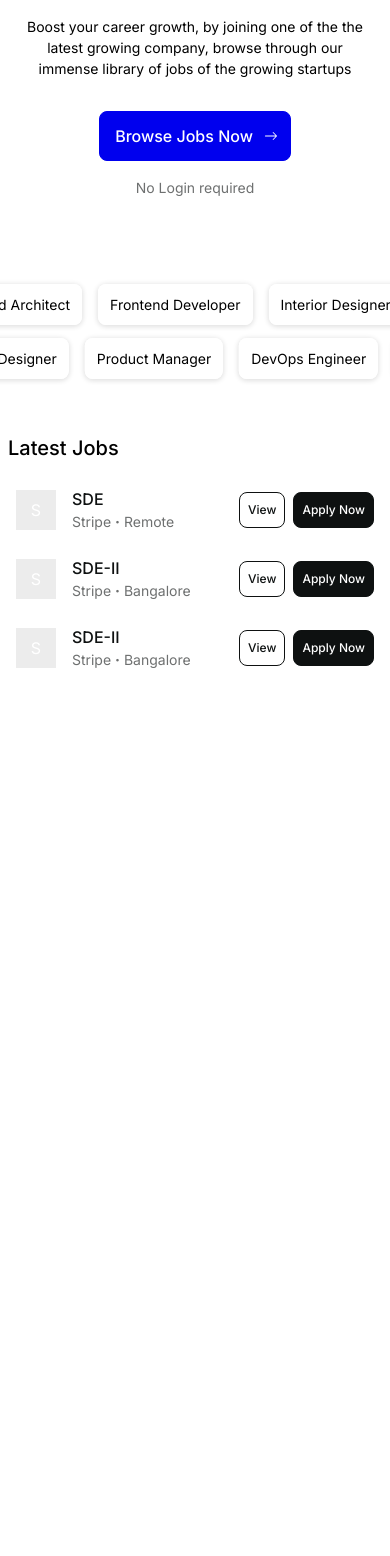
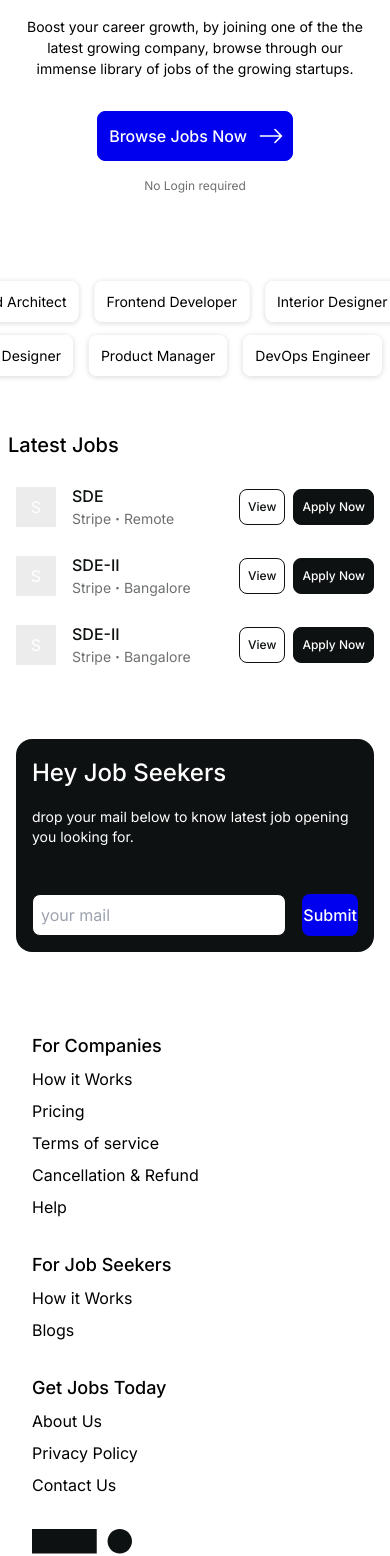
Before and after one commit to jobfinder456/Frontend, a Next.js app: page / in a window 390 px wide. Shown: the part 237-1793 px from the top of the page. Before the commit the page ends 931 px from the top, so only its background shows below. Built offline with nearby package versions, Linux system fonts and the light colour scheme.

Commit message:
landing page done

```diff
--- a/src/app/job/[id]/page.jsx
+++ b/src/app/job/[id]/page.jsx
@@ -4,10 +4,10 @@ import axios from 'axios'
 import Navbar from '@/components/Navbar'
 import toast, { Toaster } from 'react-hot-toast';
 import NotFound from '@/components/NotFound';
+import EmailCollector from '@/components/EmailCollector';
 
 function Page() {
 
-  const [email, setEmail] = useState('')
   const [notFound, setNotFound] = useState(false);
     const [details, setDetails] = useState({})
   useEffect( () => {
@@ -31,21 +31,7 @@ function Page() {
 
   }, [])
 
-  async function submitMail () {
-    if(!email) {
-      toast('Enter email please')
-      console.log("provide email")
-      return
-    }
 
-    try {
-      toast('🟢 Email submitted successfully')
-      const response = await axios.post(`${process.env.NEXT_PUBLIC_BACK_URL}/api/v1/insert-user-email`, {email: email})
-      console.log(response)
-    } catch (error) {
-      console.log(error)
-    }
-  }
 
   if (notFound) {
     return <NotFound></NotFound>;
@@ -109,16 +95,7 @@ function Page() {
                       <h3 className='bg-accent-blue-1 text-center w-[100%] p-[1rem] rounded-[12px] font-medium'>Apply for this job</h3>
                    </a>
 
-                   <div className='bg-background p-[1rem] rounded-[16px] flex flex-col gap-[1rem]'>
-
-                         <label htmlFor='email' className=' font-medium text-base-1 mb-[1rem]'> Be the first one to apply any job. We will send you similar job post Supafast!</label>
-                         <input type="text" placeholder='your mail' id='email' autoComplete='off'
-                                 className='w-[100%] border border-base-1 p-[0.8rem] rounded-[12px]'
-                                 onChange={e => {setEmail(e.target.value)}}
-                         />
-                         <button className='bg-base-1 text-white font-medium rounded-[8px] py-[1rem]' onClick={submitMail}>Submit</button>
-
-                   </div>
+                   <EmailCollector isHome={true}></EmailCollector>
 
                   </div>
 
--- a/src/app/page.js
+++ b/src/app/page.js
@@ -3,6 +3,7 @@ import JobCard from "@/components/JobCard";
 import Link from "next/link";
 import { BsArrowRight } from "react-icons/bs";
 import Marquee from "@/components/Marquee";
+import EmailCollector from "@/components/EmailCollector";
 
 export default function Home() {
   const latestPosts = [
@@ -33,7 +34,7 @@ export default function Home() {
   ];
 
   return (
-    <div className="max-w-[73.75rem] mx-auto flex flex-col items-center justify-center gap-[2rem] overflow-x-hidden">
+    <div className="max-w-[73.75rem] mx-auto flex flex-col items-center justify-center gap-[2rem] overflow-x-hidden mb-[2rem]">
       <Navbar />
 
       <div className="w-[100%] text-center flex flex-col items-center justify-center gap-[1rem] p-[1rem] mt-[1rem]">
@@ -45,11 +46,11 @@ export default function Home() {
         <h3 className="md:px-[4rem] text-[14px] md:text-[20px] ">
           Boost your career growth, by joining one of the the latest growing
           company, browse through our immense library of jobs of the growing
-          startups{" "}
+          startups.
         </h3>
 
         <div
-          className="w-[12rem] md:w-[16rem] browse-button ease-in-out flex items-center justify-center gap-[0.5rem] md:gap-[1rem] mt-[1rem] text-[16px] md:text-[20px] p-[12px] md:p-[16px] button-primary bg-accent-blue-1 border-accent-blue-1 active:w-[80%] focus:w-[80%]"
+          className=" browse-button ease-in-out flex items-center justify-center gap-[0.5rem] md:gap-[1rem] mt-[1rem] text-[16px] md:text-[20px] p-[8px] md:p-[16px] button-primary bg-accent-blue-1 border-accent-blue-1 active:w-[80%] focus:w-[80%]"
           style={{
             transition: "width 2s ease",
           }}
@@ -58,9 +59,9 @@ export default function Home() {
             Browse Jobs Now{" "}
           </Link>
 
-          <BsArrowRight />
+          <BsArrowRight size={32} />
         </div>
-        <p className="text-base-2 text-[14px]">No Login required</p>
+        <p className="text-base-2 text-[12px] md:text-[14px]">No Login required</p>
       </div>
 
       <Marquee></Marquee>
@@ -81,6 +82,63 @@ export default function Home() {
           ))}
         </div>
       </div>
+
+      <div className="w-[100%] p-[1rem] md:p-[2rem]">
+        <div className=" bg-base-1 flex flex-col p-[1rem] md:p-[2rem] rounded-[1rem] gap-[1rem]">
+        <h1 className="text-white text-[1.5rem] md:text-[2rem] font-medium">Hey Job Seekers</h1>
+
+        <h5 className="text-white text-[14px] md:text-[1.2rem] leading-[1.2rem] w-[100%] md:w-[40%] mb-[2rem]">
+          drop your mail below to know latest job opening you looking for.
+        </h5>
+
+        <EmailCollector isHome={false}></EmailCollector>
+        </div>
+      </div>
+
+      <div className="w-[100%] flex flex-col-reverse md:flex-row gap-[2rem] md:justify-between items-start p-[2rem] text-[14px] md:text-[16px]">
+
+        <img src="/images/logo.svg" className="w-[100px] md:self-end"></img>
+
+        <div className="flex flex-col text-[1rem] gap-[0.5rem] md:gap-[1rem]">
+
+          <h3 className="text-[18px] font-medium">Get Jobs Today</h3>
+
+          <h5>About Us</h5>
+
+          <h5>Privacy Policy</h5>
+
+          <h5>Contact Us</h5>
+
+        </div>
+
+        <div className="flex flex-col text-[1rem] gap-[0.5rem] md:gap-[1rem]">
+
+          <h3 className="text-[18px] font-medium">For Job Seekers</h3>
+
+          <h5>How it Works</h5>
+
+          <h5>Blogs</h5>
+
+        </div>
+
+        <div className="flex flex-col text-[1rem] gap-[0.5rem] md:gap-[1rem]">
+
+          <h3 className="text-[18px] font-medium">For Companies</h3>
+
+          <h5>How it Works</h5>
+
+          <h5>Pricing</h5>
+
+          <h5>Terms of service</h5>
+
+          <h5>Cancellation & Refund</h5>
+
+          <h5>Help</h5>
+
+        </div>
+
+      </div>
+
     </div>
   );
 }
--- /dev/null
+++ b/src/components/EmailCollector.jsx
@@ -0,0 +1,60 @@
+"use client"
+import React, { useState } from 'react'
+import axios from 'axios'
+import toast, { Toaster } from 'react-hot-toast';
+
+function EmailCollector({isHome}) {
+
+    const [email, setEmail] = useState('')
+
+    async function submitMail () {
+        if(!email) {
+          toast('Enter email please')
+          console.log("provide email")
+          return
+        }
+
+        try {
+          toast('🟢 Email submitted successfully')
+          const response = await axios.post(`${process.env.NEXT_PUBLIC_BACK_URL}/api/v1/insert-user-email`, {email: email})
+          console.log(response)
+        } catch (error) {
+          console.log(error)
+        }
+      }
+
+  return (
+
+    <>
+
+    <Toaster />
+
+
+    <div className={`${ isHome ? `bg-background p-[1rem]` : ''} rounded-[16px] flex flex-wrap gap-[1rem]`}>
+      {isHome && <label htmlFor="email" className=" font-medium text-base-1 mb-[1rem]">
+        Be the first one to apply any job. We will send you similar job post
+        Supafast!
+      </label> }
+      <input
+        type="text"
+        placeholder="your mail"
+        id="email"
+        autoComplete="off"
+        className="flex-grow max-w-[25rem] border border-base-1 p-[0.5rem] md:p-[0.8rem] rounded-[8px] md:rounded-[12px]"
+        onChange={(e) => {
+          setEmail(e.target.value);
+        }}
+      />
+      <button
+        className={`flex-grow max-w-[19rem] ${isHome ? 'bg-base-1' : 'bg-accent-blue-1'}  text-white font-medium rounded-[8px] md:rounded-[12px] py-[0.5rem] md:py-[1rem]`}
+        onClick={submitMail}
+      >
+        Submit
+      </button>
+    </div>
+
+    </>
+  );
+}
+
+export default EmailCollector;
```
